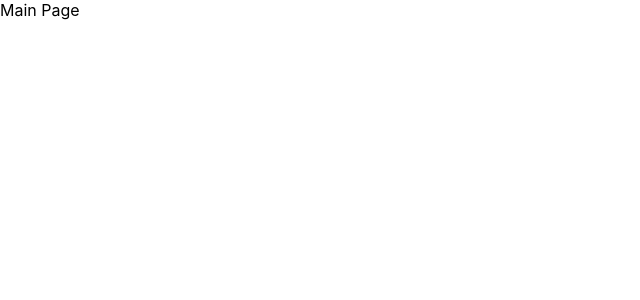
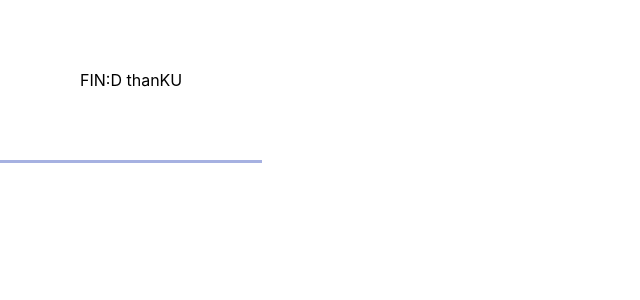
Before and after one commit to find-thanku/find-thanku-client, a React (Create React App) app: page / in a window 1280 px wide. Shown: the top 300 px of the page, without its empty margins (0-640 px from the left). Built offline with nearby package versions, Linux system fonts and the light colour scheme.

Commit message:
feat : add header

```diff
--- a/src/App.tsx
+++ b/src/App.tsx
@@ -1,13 +1,18 @@
 import React from "react";
-import { Switch, Route, Redirect } from "react-router-dom";
+import { BrowserRouter, Switch, Route, Redirect } from "react-router-dom";
+import Layout from "../src/component/common/layout";
 import MainPage from "../src/view/main/index";
 
 const App: React.FC = () => (
   <div>
-    <Switch>
-      <Route path="/" component={MainPage} />;
-      <Redirect from="*" to="/" />
-    </Switch>
+    <BrowserRouter>
+      <Layout>
+        <Switch>
+          <Route path="/" component={MainPage} />;
+          <Redirect from="*" to="/" />
+        </Switch>
+      </Layout>
+    </BrowserRouter>
   </div>
 );
 
--- /dev/null
+++ b/src/asset/constant.ts
@@ -0,0 +1,10 @@
+export const BREAKPOINT = 640;
+
+export const THEME_COLOR = {
+  VIOLET: "#A6B1E1",
+  LIGHT_VIOLET: "#DCD6F7",
+  LIGHTER_VIOLET: "#F4EEFF",
+  DARK_VIOLET: "#424874",
+  GRAY: "#F1F1F1",
+  GRAYER: "#EDEDED",
+};
--- /dev/null
+++ b/src/component/common/header/index.tsx
@@ -0,0 +1,16 @@
+import React from "react";
+import * as S from "./styles";
+
+const Header = () => {
+  return (
+    <S.Header>
+      <S.Logo>
+        <div>FIN:D thanKU</div>
+      </S.Logo>
+      <S.DesktopButtons></S.DesktopButtons>
+      <S.MobileButtons></S.MobileButtons>
+    </S.Header>
+  );
+};
+
+export default Header;
--- /dev/null
+++ b/src/component/common/header/styles.ts
@@ -0,0 +1,39 @@
+import styled from "styled-components/macro";
+import { THEME_COLOR, BREAKPOINT } from "../../../asset/constant";
+
+export const Header = styled.div`
+  display: flex;
+  justify-content: space-between;
+  align-items: center;
+  height: 10rem;
+  padding: 0rem 2rem;
+  border-bottom: 3px solid ${THEME_COLOR.VIOLET};
+  @media only screen and (min-width: ${BREAKPOINT}px) {
+    height: 10rem;
+    padding: 0rem 5rem;
+  }
+`;
+
+export const Logo = styled.div`
+  display: block;
+  text-decoration: none;
+  color: inherit;
+`;
+
+export const DesktopButtons = styled.div`
+  height: 100%;
+  display: none;
+  @media only screen and (min-width: ${BREAKPOINT}px) {
+    display: flex;
+  }
+`;
+
+export const MobileButtons = styled.div`
+  height: 100%;
+  display: flex;
+  background-color: #ffffff;
+  align-items: center;
+  @media only screen and (min-width: ${BREAKPOINT}px) {
+    display: none;
+  }
+`;
--- /dev/null
+++ b/src/component/common/layout/index.tsx
@@ -0,0 +1,17 @@
+import React from "react";
+import * as S from "./styles";
+import Header from "../header";
+
+interface LayoutProps {
+  children?: React.ReactNode;
+}
+
+const Layout = (children: LayoutProps) => {
+  return (
+    <S.Layout>
+      <Header />
+    </S.Layout>
+  );
+};
+
+export default Layout;
--- /dev/null
+++ b/src/component/common/layout/styles.ts
@@ -0,0 +1,6 @@
+import styled from "styled-components";
+export const Layout = styled.div`
+  display: flex;
+  width: 100%;
+  min-height: 100%;
+`;
```
